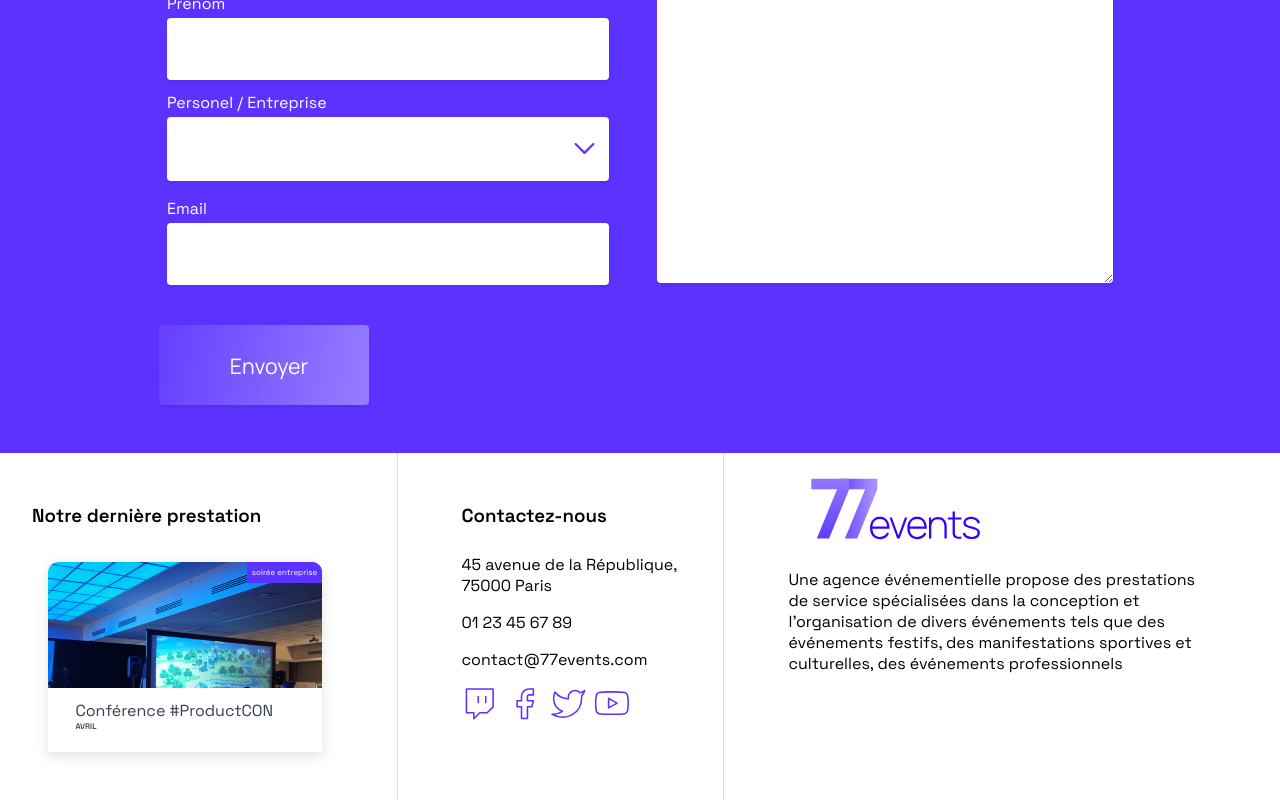
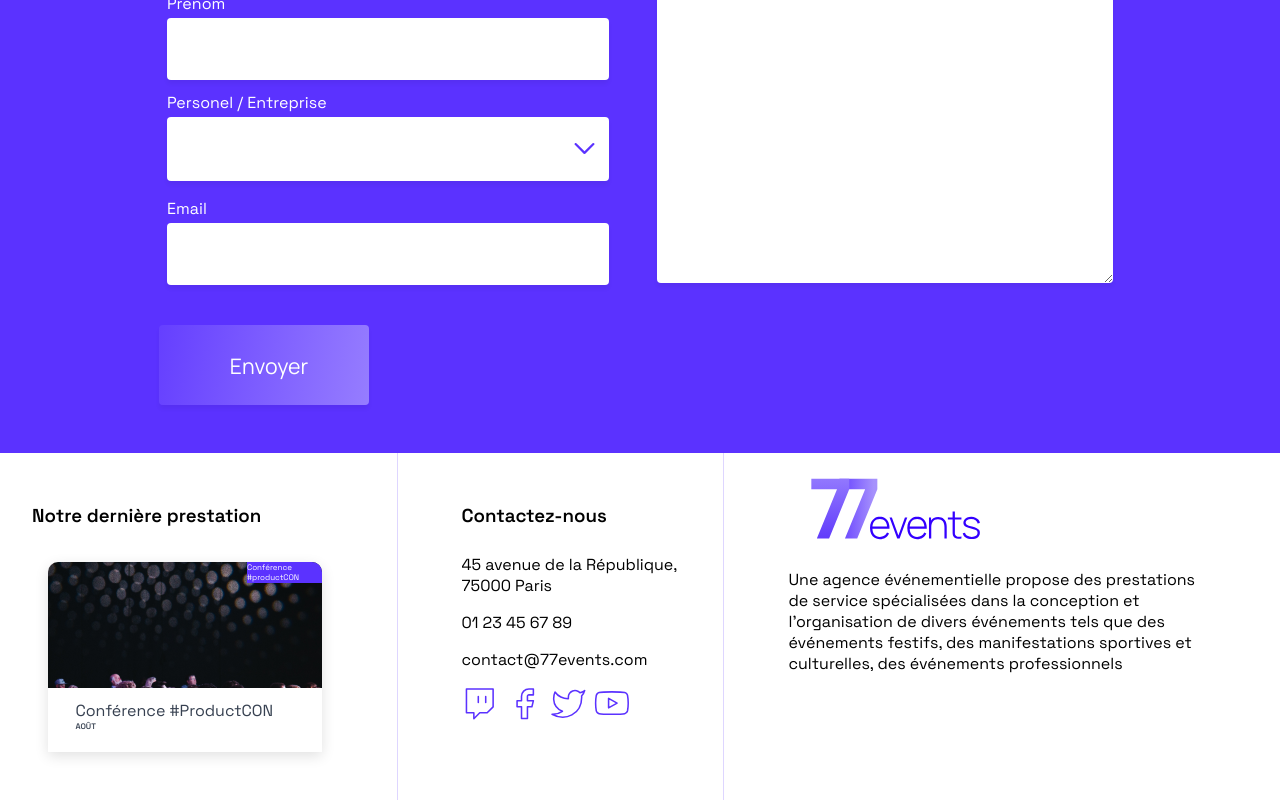
Before and after one commit to awzyy/724events-master, a React (Create React App) app: page / in a window 1280 px wide. Shown: the part 5660-6460 px from the top of the page. Built offline with nearby package versions, Linux system fonts and the light colour scheme.

Commit message:
fix last presentation

```diff
--- a/src/contexts/DataContext/index.js
+++ b/src/contexts/DataContext/index.js
@@ -19,9 +19,17 @@ export const api = {
 export const DataProvider = ({ children }) => {
   const [error, setError] = useState(null);
   const [data, setData] = useState(null);
+  const [last, setLast] = useState(null);
   const getData = useCallback(async () => {
     try {
-      setData(await api.loadData());
+      const loadedData = await api.loadData();
+      setData(loadedData);
+      if (loadedData && loadedData.events) {
+        setLast(
+          loadedData.events.reduce((a, b) =>
+          (new Date(a.date) > new Date(b.date)? a : b))
+          )
+      }
     } catch (err) {
       setError(err);
     }
@@ -37,6 +45,7 @@ export const DataProvider = ({ children }) => {
       value={{
         data,
         error,
+        last
       }}
     >
       {children}
--- a/src/pages/Home/index.js
+++ b/src/pages/Home/index.js
@@ -13,8 +13,7 @@ import Modal from "../../containers/Modal";
 import { useData } from "../../contexts/DataContext";
 
 const Page = () => {
-  const {data} = useData()
-  const LastData = data?.events[data.events.length - 1]
+  const {last} = useData()
   return <>
     <header>
       <Menu />
@@ -118,11 +117,11 @@ const Page = () => {
       <div className="col presta">
         <h3 data-testid="last-event-title">Notre dernière prestation</h3>
         <EventCard
-            imageSrc={LastData?.cover !== undefined ? LastData.cover : ""}
-            title={LastData?.title !== undefined ? LastData.title : ""}
-            date={new Date(LastData?.date)}
+            imageSrc={last? last.cover : ""}
+            title={last? last.title : ""}
+            date={new Date(last?.date)}
             small
-            label={LastData?.type || ""}
+            label={last ? last.title : ""}
         />
       </div>
       <div className="col contact">
```
